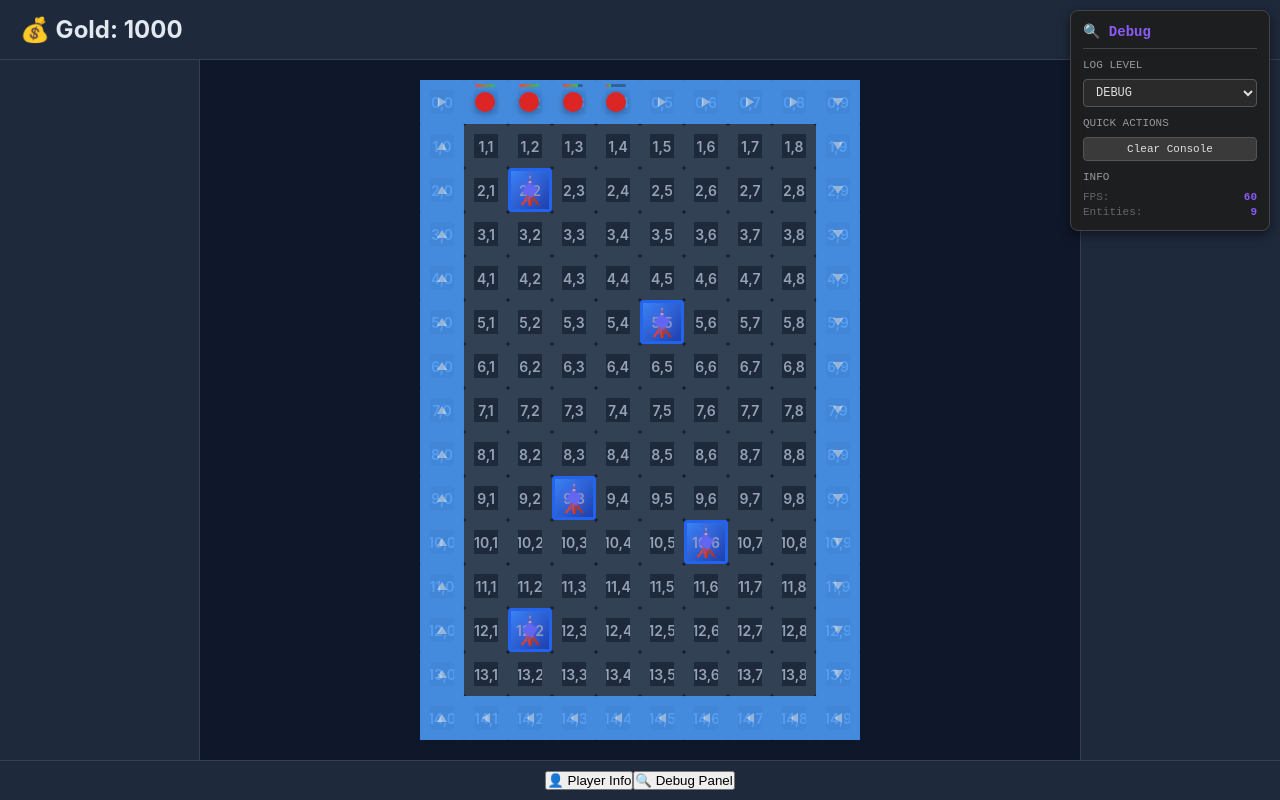
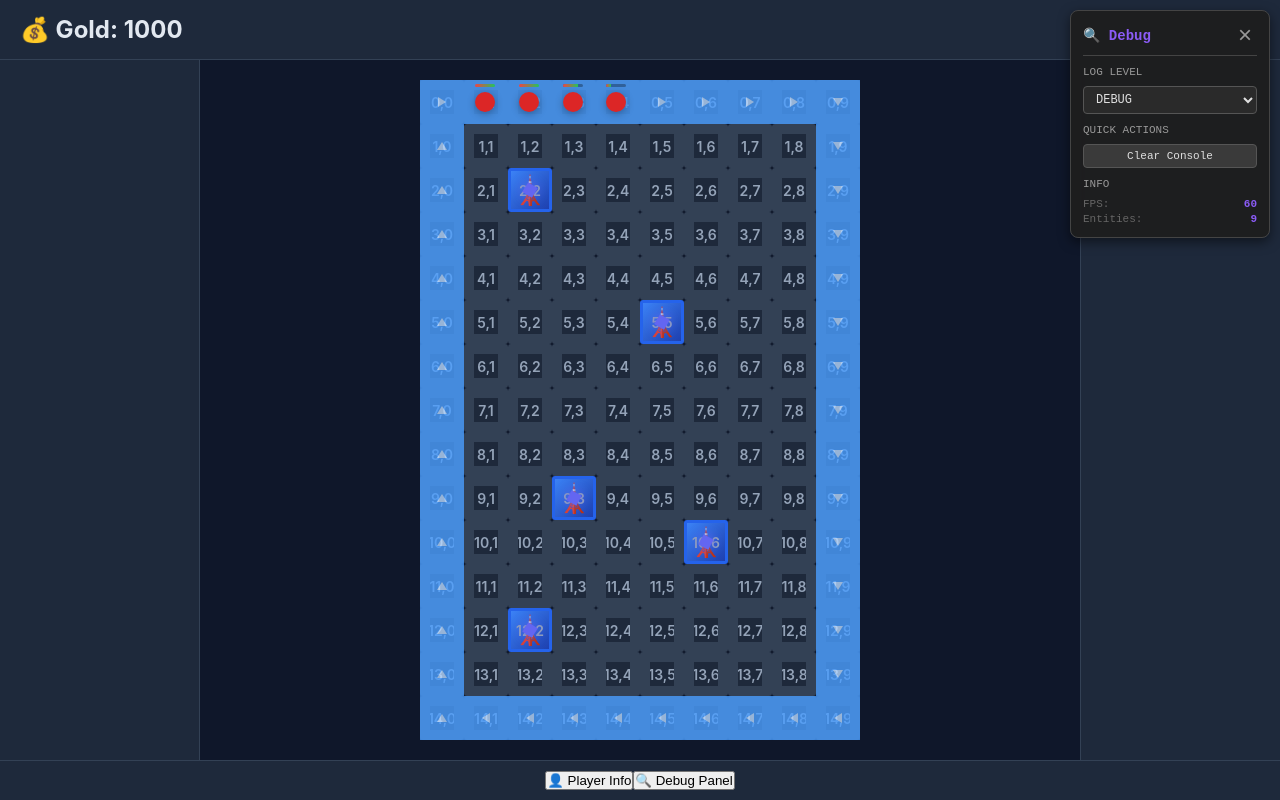
Before and after one commit to deljdlx/td-poc, a plain HTML site: page index.html in a window 1280 px wide. Drawn offline with Linux system fonts and the light colour scheme.

Commit message:
debug panel sync

```diff
--- a/assets/css/debug-panel.css
+++ b/assets/css/debug-panel.css
@@ -36,6 +36,26 @@
     font-weight: bold;
     color: #8b5cf6;
     font-size: 14px;
+}
+
+.debug-panel-close {
+    background: none;
+    border: none;
+    color: #999;
+    font-size: 24px;
+    line-height: 1;
+    cursor: pointer;
+    padding: 0;
+    width: 24px;
+    height: 24px;
+    display: flex;
+    align-items: center;
+    justify-content: center;
+    transition: color 0.2s;
+}
+
+.debug-panel-close:hover {
+    color: #ff6b6b;
 }
 
 .debug-panel-toggle {
--- a/assets/js/views/DebugPanel.js
+++ b/assets/js/views/DebugPanel.js
@@ -67,6 +67,12 @@ export class DebugPanel {
      * @returns {void}
      */
     bindEvents() {
+        // Close button
+        const closeBtn = document.getElementById('debug-panel-close');
+        if (closeBtn) {
+            closeBtn.addEventListener('click', () => this.hide());
+        }
+
         // Log level selector
         const logLevelSelect = document.getElementById('debug-log-level');
         if (logLevelSelect) {
--- a/index.html
+++ b/index.html
@@ -56,6 +56,7 @@
     <div id="debug-panel" class="debug-panel">
         <div class="debug-panel-header">
             <span class="debug-panel-title">🔍 Debug</span>
+            <button id="debug-panel-close" class="debug-panel-close">×</button>
         </div>
         <div class="debug-panel-content">
             <div class="debug-section">
```
